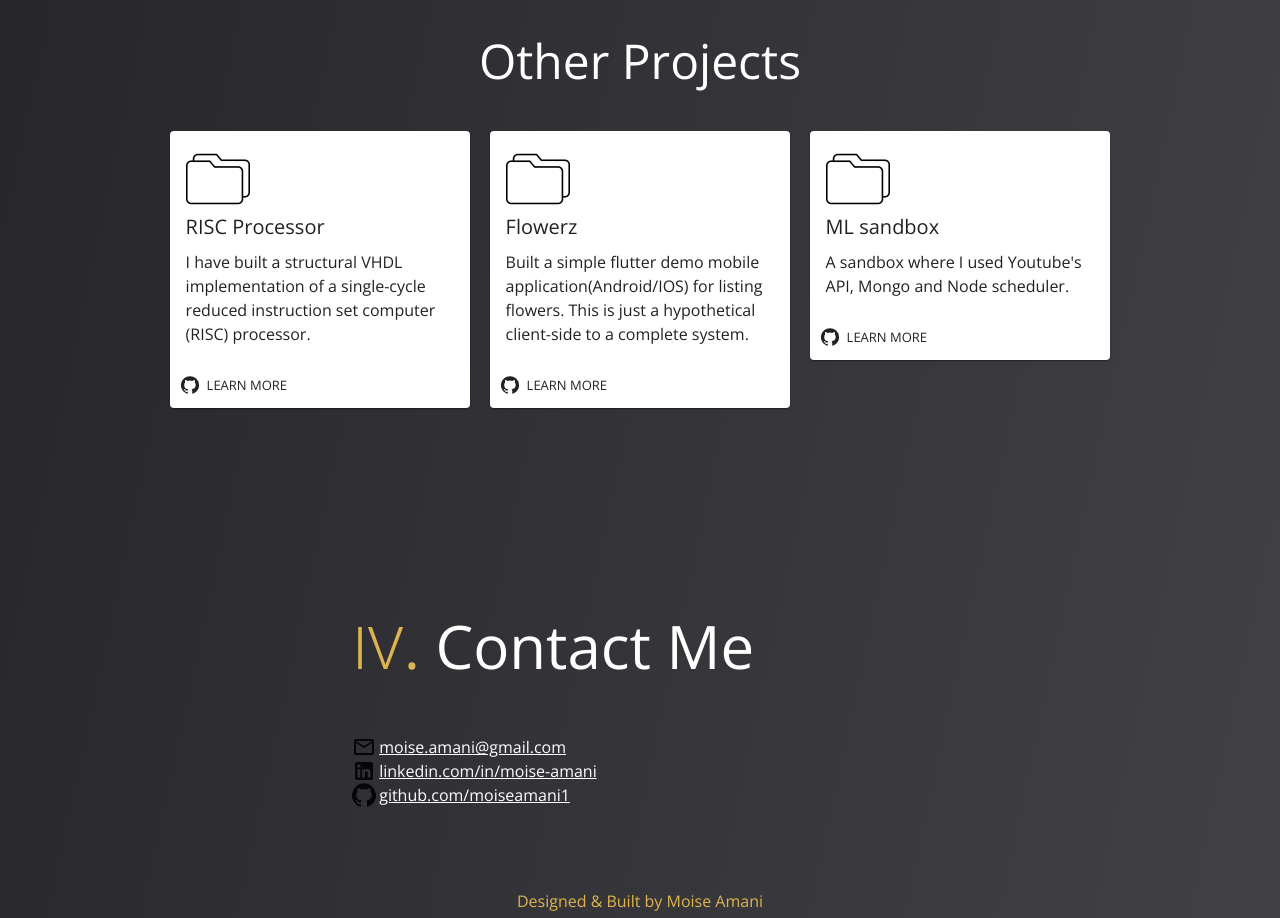
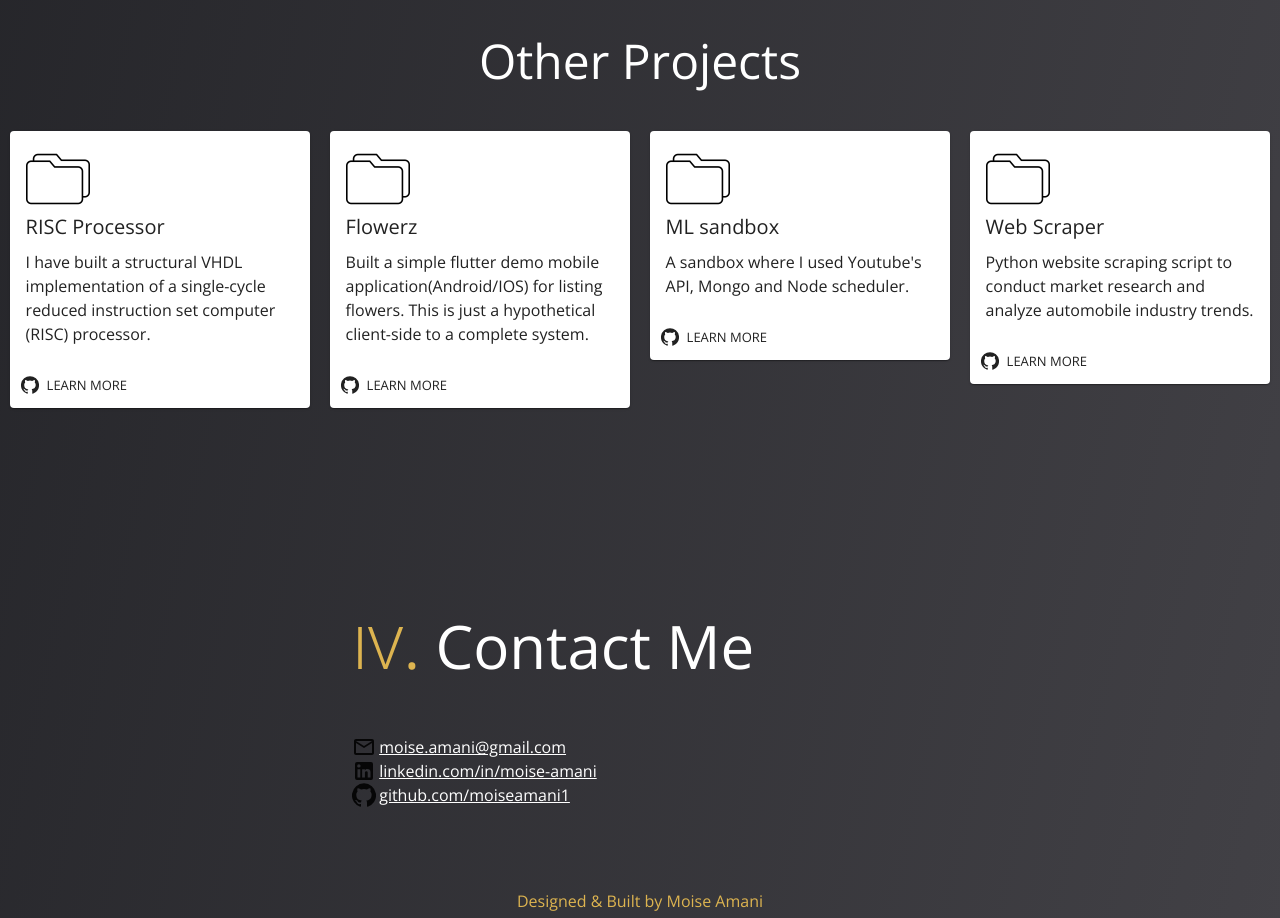
Before and after one commit to moiseamani1/portfolio_site, a React (Create React App) app: page / in a window 1280 px wide. Shown: the part 5040-5958 px from the top of the page. Built offline with nearby package versions, Linux system fonts and the light colour scheme.

Commit message:
add other project

```diff
--- a/src/components/Portfolio/Portfolio.jsx
+++ b/src/components/Portfolio/Portfolio.jsx
@@ -31,6 +31,12 @@ const Portfolio = () => {
     "title": "ML sandbox",
     "description": "A sandbox where I used Youtube's API, Mongo and Node scheduler.",
     "github": "https://github.com/moiseamani1/ml-sandbox",
+
+  },
+  {
+    "title": "Web Scraper",
+    "description": "Python website scraping script to conduct market research and analyze automobile industry trends.",
+    "github": "https://github.com/moiseamani1/web-scraper",
 
   },
 
```
